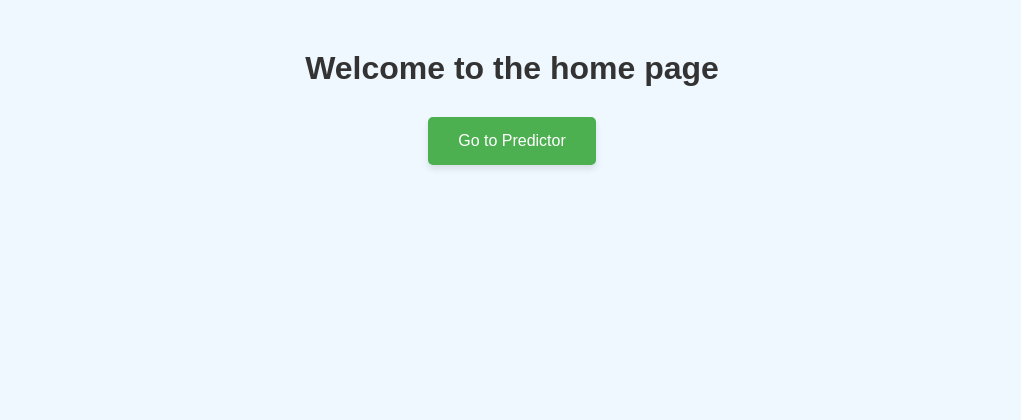
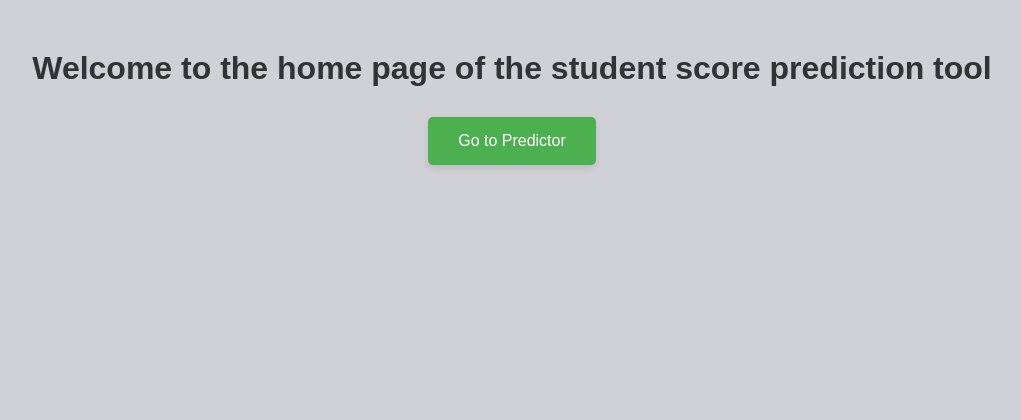
Before and after one commit to Rohit128256/ML_END_TO_END, a Flask app: page / in a window 1280 px wide. Shown: the top 420 px of the page, without its empty margins (128-1149 px from the left). Run offline with Flask 3, Linux system fonts and the light colour scheme.

Commit message:
ui changes

```diff
--- a/templates/home.html
+++ b/templates/home.html
@@ -17,7 +17,7 @@
 
         body {
             font-family: Arial, sans-serif;
-            background-color: #f4f4f4;
+            background-color: #aab3b8;
             display: flex;
             justify-content: center;
             align-items: flex-start; /* Align the content to the top */
@@ -26,7 +26,7 @@
         }
 
         .login {
-            background-color: #fff;
+            background-color: #f0f0f0;
             padding: 2rem;
             border-radius: 10px;
             box-shadow: 0 0 20px rgba(0, 0, 0, 0.1);
--- a/templates/index.html
+++ b/templates/index.html
@@ -7,7 +7,7 @@
     <style>
         body {
             font-family: 'Arial', sans-serif;
-            background-color: #f0f8ff;
+            background-color: #cfd1d7;
             text-align: center;
             margin: 0;
             padding: 0;
@@ -49,7 +49,7 @@
     </style>
 </head>
 <body>
-    <h1>Welcome to the home page</h1>
+    <h1>Welcome to the home page of the student score prediction tool</h1>
 
     <div class="button-container">
         <form action="/predictdata" method="get">
```
